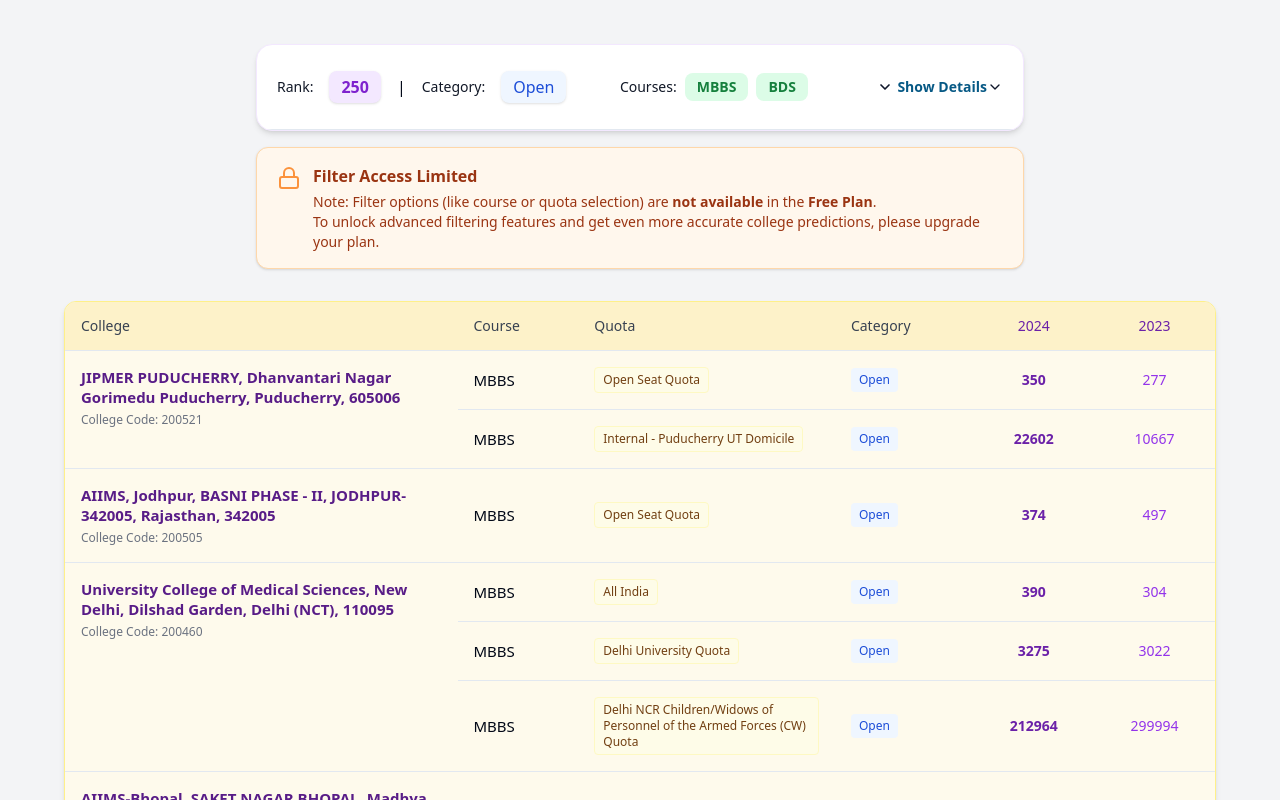
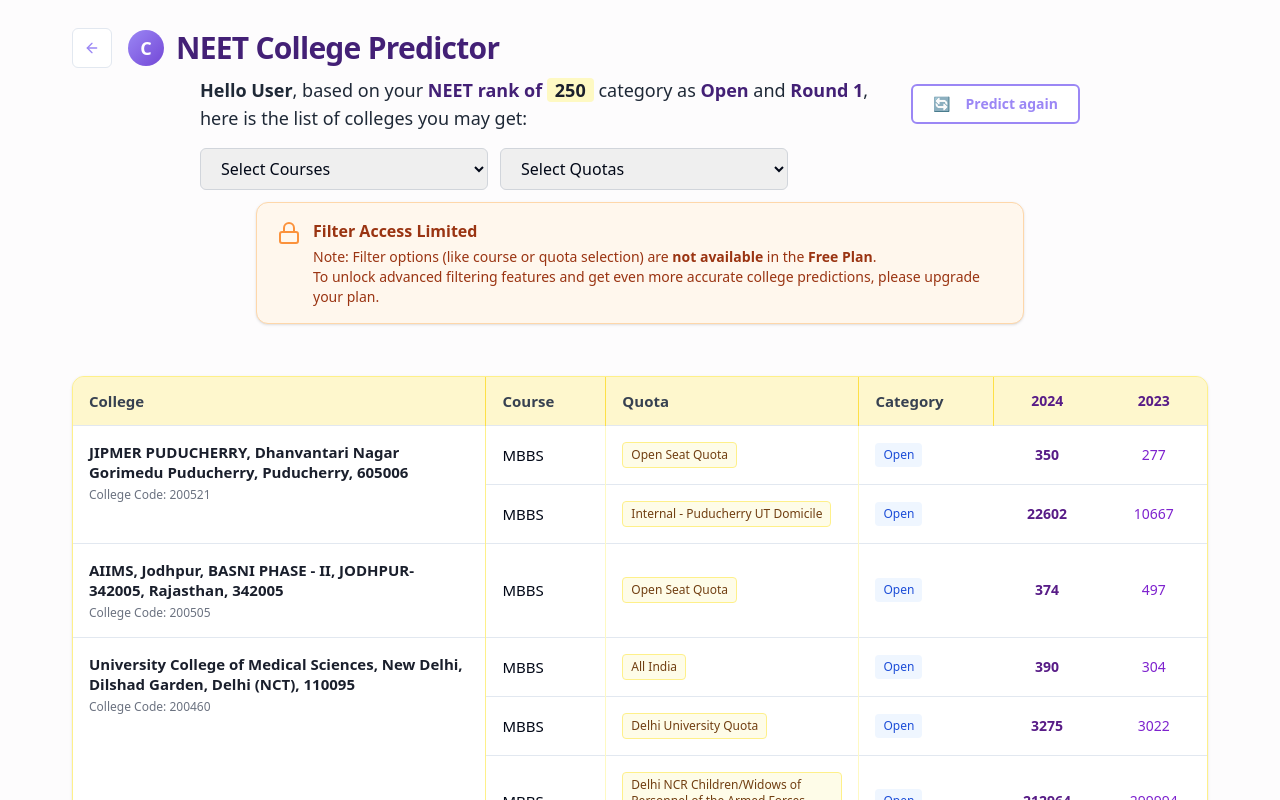
Before and after one commit to shubham-nanostuffs/college-compass-preview, a React (Vite) app: page / in a window 1280 px wide. Shown: the top 800 px of the page. Built offline with nearby package versions, Linux system fonts and the light colour scheme.

Commit message:
feat: Add header with NEET heading and user greeting
Adds a header to the page, including the "NEET College Predictor" heading and a "Hello User" greeting.

```diff
--- a/src/components/ResponsiveResultTable.tsx
+++ b/src/components/ResponsiveResultTable.tsx
@@ -53,16 +53,29 @@ const mockColleges = [
 export default function ResponsiveResultTable() {
   return (
     <section className="w-full flex flex-col items-center mt-2">
-      <div className="bg-[hsl(47,88%,96%)] shadow-md rounded-xl border border-yellow-200 p-0 max-w-6xl w-full mb-8 overflow-x-auto">
-        <Table className="min-w-[720px]">
+      {/* Desktop Table */}
+      <div className="hidden md:block bg-[#FEF7CD] shadow rounded-xl border border-yellow-200 p-0 max-w-6xl w-full mb-3 overflow-auto">
+        <Table className="min-w-[860px]">
           <TableHeader>
-            <TableRow className="bg-[hsl(47,93%,89%)]">
-              <TableHead className="w-[260px] text-gray-700">College</TableHead>
-              <TableHead className="w-[80px] text-gray-700">Course</TableHead>
-              <TableHead className="w-[170px] text-gray-700">Quota</TableHead>
-              <TableHead className="w-[80px] text-gray-700">Category</TableHead>
-              <TableHead className="w-[65px] text-purple-800 text-center">2024</TableHead>
-              <TableHead className="w-[65px] text-purple-800 text-center">2023</TableHead>
+            <TableRow>
+              <TableHead className="w-[310px] border-r border-yellow-300 text-gray-700 bg-[#FEF7CD] font-semibold text-[15px]">
+                College
+              </TableHead>
+              <TableHead className="w-[90px] border-r border-yellow-300 text-gray-700 bg-[#FEF7CD] font-semibold text-[15px]">
+                Course
+              </TableHead>
+              <TableHead className="w-[190px] border-r border-yellow-300 text-gray-700 bg-[#FEF7CD] font-semibold text-[15px]">
+                Quota
+              </TableHead>
+              <TableHead className="w-[80px] border-r border-yellow-300 text-gray-700 bg-[#FEF7CD] font-semibold text-[15px]">
+                Category
+              </TableHead>
+              <TableHead className="w-[70px] text-purple-900 text-center bg-[#FEF7CD] font-semibold">
+                2024
+              </TableHead>
+              <TableHead className="w-[70px] text-purple-900 text-center bg-[#FEF7CD] font-semibold">
+                2023
+              </TableHead>
             </TableRow>
           </TableHeader>
           <TableBody>
@@ -70,50 +83,53 @@ export default function ResponsiveResultTable() {
               college.quotas.map((q, idx) => (
                 <TableRow key={`${college.code}-${q.quota}`}>
                   {idx === 0 ? (
-                    <TableCell rowSpan={college.quotas.length} className="align-top min-w-[260px]">
+                    <TableCell rowSpan={college.quotas.length} className="align-top min-w-[260px] border-r border-yellow-200 bg-white">
                       <div>
-                        <div className="font-semibold text-[15px] text-purple-900 leading-snug">{college.name}</div>
+                        <div className="font-semibold text-[15px] text-[#1A1F2C] leading-snug">{college.name}</div>
                         <div className="text-xs text-gray-500 mt-1">College Code: {college.code}</div>
                       </div>
                     </TableCell>
                   ) : null}
-                  <TableCell className="text-[15px]">{college.course}</TableCell>
-                  <TableCell>
-                    <span className="block text-xs font-medium text-yellow-900 px-2 py-1 rounded bg-yellow-50 border border-yellow-100 w-fit">{q.quota}</span>
+                  <TableCell className="text-[15px] border-r border-yellow-100 bg-white">{college.course}</TableCell>
+                  <TableCell className="border-r border-yellow-100 bg-white">
+                    <span className="block text-xs font-medium text-yellow-900 px-2 py-1 rounded bg-yellow-50 border border-yellow-200 w-fit">{q.quota}</span>
                   </TableCell>
-                  <TableCell>
+                  <TableCell className="bg-white">
                     <span className="inline-block text-xs font-medium bg-blue-50 text-blue-700 px-2 py-1 rounded">{q.category}</span>
                   </TableCell>
-                  <TableCell className="text-center font-bold text-purple-800">{q.rank2024}</TableCell>
-                  <TableCell className="text-center text-purple-600">{q.rank2023}</TableCell>
+                  <TableCell className="text-center font-bold text-purple-900 bg-white">{q.rank2024}</TableCell>
+                  <TableCell className="text-center text-purple-700 bg-white">{q.rank2023}</TableCell>
                 </TableRow>
               ))
             )}
           </TableBody>
         </Table>
+      </div>
       {/* Mobile Table alternative */}
-        <div className="md:hidden flex flex-col gap-4 p-3">
+      <div className="md:hidden grid gap-4 w-full px-0">
         {mockColleges.map((college) =>
           college.quotas.map((q, idx) => (
-              <div key={`${college.code}-${q.quota}`} className="bg-white rounded-md border border-yellow-100 shadow-sm p-3 flex flex-col text-sm">
-                <div className="font-semibold text-purple-900 mb-1">{college.name}</div>
-                <div className="text-xs text-gray-500 mb-2">Code: {college.code}</div>
-                <div className="flex flex-wrap gap-1 mb-2">
-                  <span className="bg-blue-50 text-blue-700 px-2 py-0.5 rounded">{college.course}</span>
-                  <span className="bg-yellow-50 text-yellow-900 border border-yellow-100 px-2 py-0.5 rounded">{q.quota}</span>
-                  <span className="bg-blue-50 text-blue-700 px-2 py-0.5 rounded">{q.category}</span>
+            <div
+              key={`${college.code}-${q.quota}`}
+              className="bg-white border border-yellow-200 rounded-lg shadow-sm p-3 flex flex-col space-y-0.5"
+            >
+              <div className="font-semibold text-purple-900 text-sm mb-1 leading-tight">{college.name}</div>
+              <div className="text-xs text-gray-500 mb-1">Code: {college.code}</div>
+              <div className="flex flex-wrap gap-1 mb-1">
+                <span className="bg-blue-50 text-blue-700 px-2 py-0.5 rounded text-xs">{college.course}</span>
+                <span className="bg-yellow-50 text-yellow-900 border border-yellow-100 px-2 py-0.5 rounded text-xs">{q.quota}</span>
+                <span className="bg-blue-50 text-blue-700 px-2 py-0.5 rounded text-xs">{q.category}</span>
               </div>
-                <div>
-                  <span className="inline-block mr-2 font-bold text-xs text-purple-800">2024:</span>
-                  <span className="inline-block mr-2">{q.rank2024}</span>
-                  <span className="inline-block font-bold text-xs text-purple-600">2023:</span>
-                  <span className="inline-block">{q.rank2023}</span>
+              <div className="flex gap-3 mt-2">
+                <span className="inline-block font-bold text-xs text-purple-800">2024:</span>
+                <span className="inline-block text-xs text-purple-900 mr-3">{q.rank2024}</span>
+                <span className="inline-block font-bold text-xs text-purple-700">2023:</span>
+                <span className="inline-block text-xs text-purple-700">{q.rank2023}</span>
               </div>
             </div>
           ))
         )}
       </div>
-      </div>
     </section>
   );
 }
--- a/src/pages/Index.tsx
+++ b/src/pages/Index.tsx
@@ -1,17 +1,78 @@
 
-import SummaryAccordionCard from "@/components/SummaryAccordionCard";
+import React from "react";
+import { ArrowLeft } from "lucide-react";
+import ResponsiveResultTable from "@/components/ResponsiveResultTable";
 import FilterLimitedNotice from "@/components/FilterLimitedNotice";
-import ResponsiveResultTable from "@/components/ResponsiveResultTable";
+import { Button } from "@/components/ui/button";
 
 export default function Index() {
   return (
-    <div className="min-h-screen flex flex-col items-center bg-gray-100 pt-7 pb-16 px-2">
-      {/* Summary Card - accordion style */}
-      <SummaryAccordionCard />
-      {/* Filter Access Limited Notice - separate */}
-      <FilterLimitedNotice />
-      {/* Results Table */}
-      <ResponsiveResultTable />
+    <div className="min-h-screen flex flex-col items-center bg-[#FDFCFD] pb-16 w-full">
+      {/* Top Navigation and Header */}
+      <div className="w-full flex flex-col items-center relative max-w-6xl mx-auto">
+        {/* Topbar */}
+        <div className="w-full flex items-center mt-7 mb-2 px-2 max-w-6xl">
+          <Button
+            variant="outline"
+            size="icon"
+            className="mr-4"
+            onClick={() => window.history.back()}
+          >
+            <ArrowLeft className="text-[#9b87f5] h-5 w-5" />
+          </Button>
+          {/* Logo Placeholder */}
+          <span className="w-9 h-9 bg-gradient-to-br from-[#9b87f5] to-[#7347d6] rounded-full flex-shrink-0 mr-3 flex items-center justify-center font-bold text-white text-lg">
+            {/* Could add logo here */}
+            C
+          </span>
+          {/* Title */}
+          <h1 className="text-2xl md:text-3xl font-bold tracking-tight text-[#432076]">
+            NEET College Predictor
+          </h1>
+        </div>
+
+        {/* Subheading */}
+        <div className="w-full px-2 flex md:items-center flex-col md:flex-row md:justify-between max-w-4xl mb-4">
+          <div>
+            <p className="text-gray-800 text-base md:text-lg font-normal">
+              <span className="font-semibold">Hello User</span>, based on your <span className="font-bold text-[#432076]">NEET rank of <span className="bg-yellow-100 px-2 rounded text-[#1A1F2C]">250</span></span> category as <span className="font-bold text-[#432076]">Open</span> and <span className="font-bold text-[#432076]">Round 1</span>, here is the list of colleges you may get:
+            </p>
+          </div>
+          <div className="flex items-center justify-end mt-3 md:mt-0">
+            <Button variant="outline" className="border-2 border-[#9B87F5] text-[#9B87F5] hover:bg-[#e5deff] transition font-semibold px-5 py-2">
+              <span className="mr-2">🔄</span> Predict again
+            </Button>
+          </div>
+        </div>
+
+        {/* Search Filters */}
+        <div className="w-full px-2 flex flex-col md:flex-row gap-3 mb-3 max-w-4xl">
+          <select className="border border-gray-300 rounded-md px-4 py-2 w-full md:w-72 focus:border-[#9B87F5]">
+            <option value="">Select Courses</option>
+            <option value="mbbs">MBBS</option>
+            <option value="bds">BDS</option>
+          </select>
+          <select className="border border-gray-300 rounded-md px-4 py-2 w-full md:w-72 focus:border-[#9B87F5]">
+            <option value="">Select Quotas</option>
+            <option value="open-seats">Open Seat Quota</option>
+            <option value="internal-domicile">Internal Domicile</option>
+          </select>
+        </div>
+      </div>
+
+      {/* Filter Access Limited Card */}
+      <div className="w-full max-w-4xl mb-5 px-2">
+        <FilterLimitedNotice />
+      </div>
+
+      {/* Responsive College Table */}
+      <div className="w-full flex flex-col items-center max-w-6xl px-2">
+        <ResponsiveResultTable />
+        {/* Show More button */}
+        <Button className="mt-8 rounded-3xl text-base font-semibold bg-gradient-to-r from-[#9b87f5] via-[#7347d6] to-[#432076] py-3 px-8 shadow-md hover:opacity-90 text-white mx-auto transition">
+          Show More
+        </Button>
+      </div>
     </div>
   );
 }
```
Lines whose indentation alone changed are shown as unchanged.
